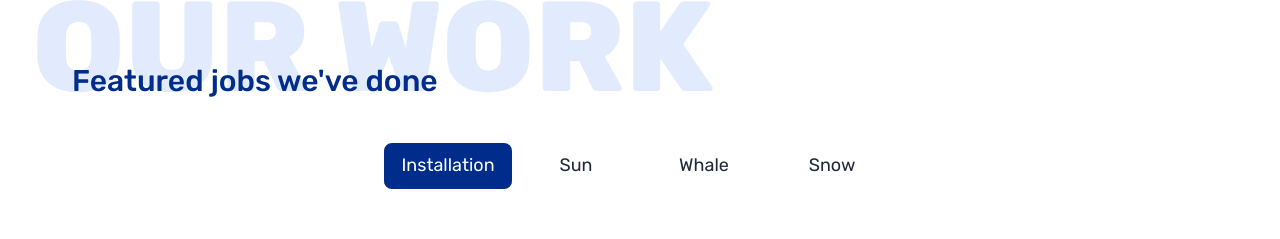
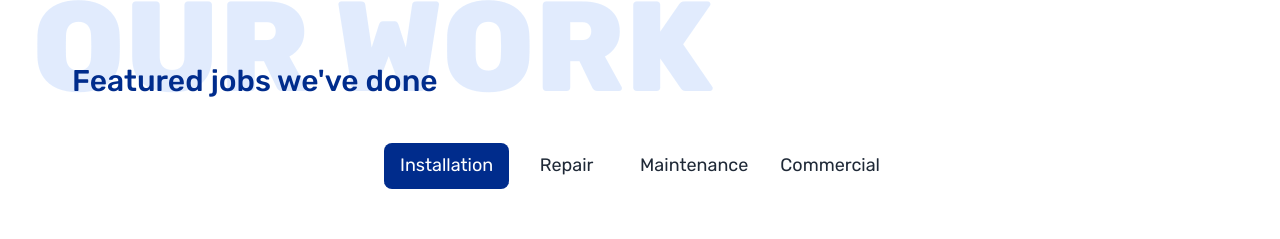
Before and after one commit to eliram9/MetroGarageSolutions, a Next.js app: page / in a window 1280 px wide. Shown: the part 3816-4055 px from the top of the page. Built offline with nearby package versions, Linux system fonts and the light colour scheme; no server answers.

Commit message:
Update image gallery tabs with relevant business categories

```diff
--- a/src/app/components/Carousel.jsx
+++ b/src/app/components/Carousel.jsx
@@ -7,8 +7,9 @@ import imagesData from "../../data/images.json";
 const categoryColors = {
   Tree: 'bg-green-600',
   Sun: 'bg-yellow-600',
-  Whale: 'bg-blue-600',
-  Snow: 'bg-gray-600',
+  Repair: 'bg-red',
+  Maintenance: 'bg-orange',
+  Commercial: 'bg-primary',
 };
 
 const Carousel = ({ activeCategory }) => {
@@ -49,6 +50,31 @@ const Carousel = ({ activeCategory }) => {
     }
   }, [activeCategory]);
 
+
+  // Show "Coming Soon" message if no images for this category
+  if (works.length === 0) {
+    return (
+      <div className="relative w-full mx-auto overflow-hidden">
+        <div className="flex justify-center items-center h-[300px] md:h-[400px] lg:h-[600px] relative">
+          <div className="text-center p-8 md:p-12 lg:p-16">
+            <div className="bg-gradient-to-br from-primary to-red rounded-2xl p-8 md:p-12 lg:p-16 shadow-2xl max-w-md mx-auto">
+              <div className="text-white mb-4">
+                <svg className="w-16 h-16 md:w-20 md:h-20 lg:w-24 lg:h-24 mx-auto mb-4 opacity-80" fill="currentColor" viewBox="0 0 20 20">
+                  <path fillRule="evenodd" d="M10 18a8 8 0 100-16 8 8 0 000 16zm1-12a1 1 0 10-2 0v4a1 1 0 00.293.707l2.828 2.829a1 1 0 101.415-1.415L11 9.586V6z" clipRule="evenodd" />
+                </svg>
+              </div>
+              <h3 className="text-2xl md:text-3xl lg:text-4xl font-bold text-white mb-2 md:mb-4">
+                Coming Soon
+              </h3>
+              <p className="text-white/90 text-sm md:text-base lg:text-lg leading-relaxed">
+                We're working on adding {activeCategory} images to our gallery. Check back soon!
+              </p>
+            </div>
+          </div>
+        </div>
+      </div>
+    );
+  }
 
   return (
     <div className="relative w-full mx-auto overflow-hidden">
--- a/src/app/components/Tabs.jsx
+++ b/src/app/components/Tabs.jsx
@@ -5,9 +5,9 @@ import Carousel from "./Carousel";
 
 const tabData = [
     { label: "Installation" },
-    { label: "Sun" },
-    { label: "Whale" },
-    { label: "Snow" },
+    { label: "Repair" },
+    { label: "Maintenance" },
+    { label: "Commercial" },
 ];
 
 export default function Tabs() {
```
